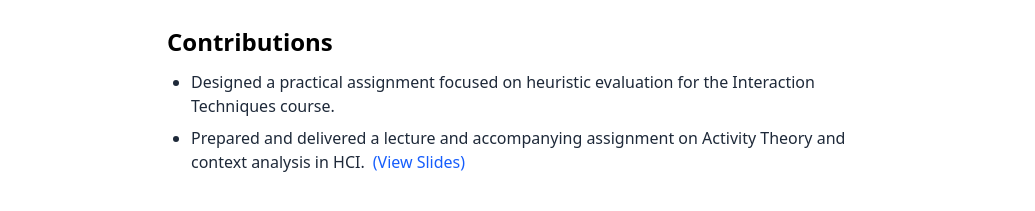
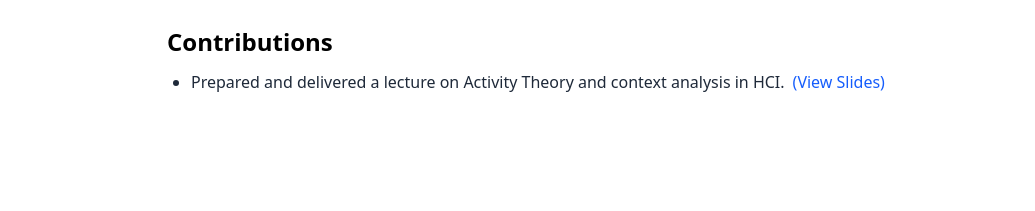
Before and after one commit to kiaksarg/kiaksarg.github.io, a Next.js app: page /teaching in a window 1280 px wide. Shown: the part 583-794 px from the top of the page, without its empty margins (113-1148 px from the left). Built offline with nearby package versions, Linux system fonts and the light colour scheme.

Commit message:
fix: Changes in TeachingPage

```diff
--- a/src/pages/teaching/index.tsx
+++ b/src/pages/teaching/index.tsx
@@ -1,13 +1,11 @@
 import React from 'react';
 
-// Define the type for course details
 interface Course {
   name: string;
   term: string;
 }
 
 const TeachingPage: React.FC = () => {
-  // Define course data based on your CV/info
   const courses: Course[] = [
     { name: 'Human-Computer Interaction', term: 'Autumn 2024' },
     { name: 'Data Structures and Algorithms (Python)', term: 'Spring 2024 & 2025' },
@@ -16,8 +14,6 @@ const TeachingPage: React.FC = () => {
   ];
 
   return (
-    // Apply base background and text colors for light/dark modes
-    // Use px-6 like the example, keep max-w-3xl for content width
     <div className="container mx-auto px-6 py-12 max-w-3xl bg-white text-black dark:bg-black dark:text-white">
       <h1 className="text-3xl font-bold mb-6 border-b pb-2 border-gray-300 dark:border-gray-700 text-black dark:text-white">
         Teaching
@@ -27,7 +23,6 @@ const TeachingPage: React.FC = () => {
         <h2 className="text-2xl font-semibold mb-3 text-black dark:text-white">
           Teaching Assistant
         </h2>
-        {/* Adjusted text colors for light/dark modes */}
         <p className="text-lg text-gray-700 dark:text-gray-300 mb-1">
           Department of Computing Science, Umeå University
         </p>
@@ -43,11 +38,9 @@ const TeachingPage: React.FC = () => {
         <h2 className="text-2xl font-semibold mb-3 text-black dark:text-white">
           Courses Assisted
         </h2>
-        {/* Adjusted list text colors */}
         <ul className="list-disc ml-6 space-y-2 text-gray-800 dark:text-gray-200">
           {courses.map((course) => (
-            <li key={course.name}>
-              {/* font-medium will inherit the color */}
+            <li key={course.name + course.term}>
               <span className="font-medium">{course.name}</span> ({course.term})
             </li>
           ))}
@@ -58,16 +51,10 @@ const TeachingPage: React.FC = () => {
         <h2 className="text-2xl font-semibold mb-3 text-black dark:text-white">
           Contributions
         </h2>
-        {/* Adjusted list text colors */}
         <ul className="list-disc ml-6 space-y-2 text-gray-800 dark:text-gray-200">
           <li>
-            Designed a practical assignment focused on heuristic evaluation for the Interaction Techniques course.
-          </li>
-          <li>
-            Prepared and delivered a lecture and accompanying assignment on Activity Theory and context analysis in HCI.
-            {/* Optional: Add a link to your slides. Upload the PDF and replace the href */}
-            {/* Apply link styles similar to the example */}
-             <a href="/teaching/activity-theory-in-hci.pdf" // Example path - MAKE SURE TO PLACE YOUR PDF IN THE /public FOLDER
+            Prepared and delivered a lecture on Activity Theory and context analysis in HCI.
+             <a href="/teaching/activity-theory-in-hci.pdf"
                target="_blank"
                rel="noopener noreferrer"
                className="text-blue-600 dark:text-blue-400 hover:underline ml-2"
```
